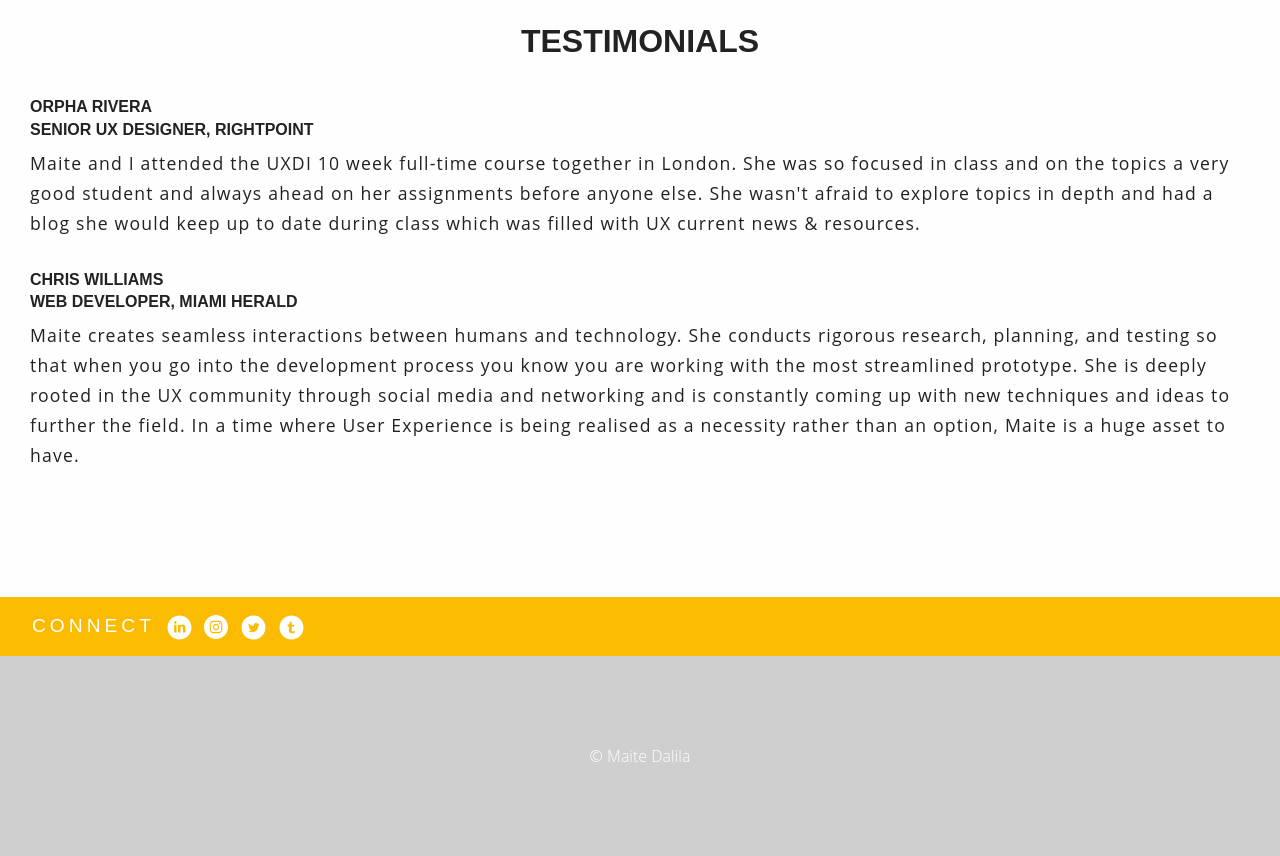
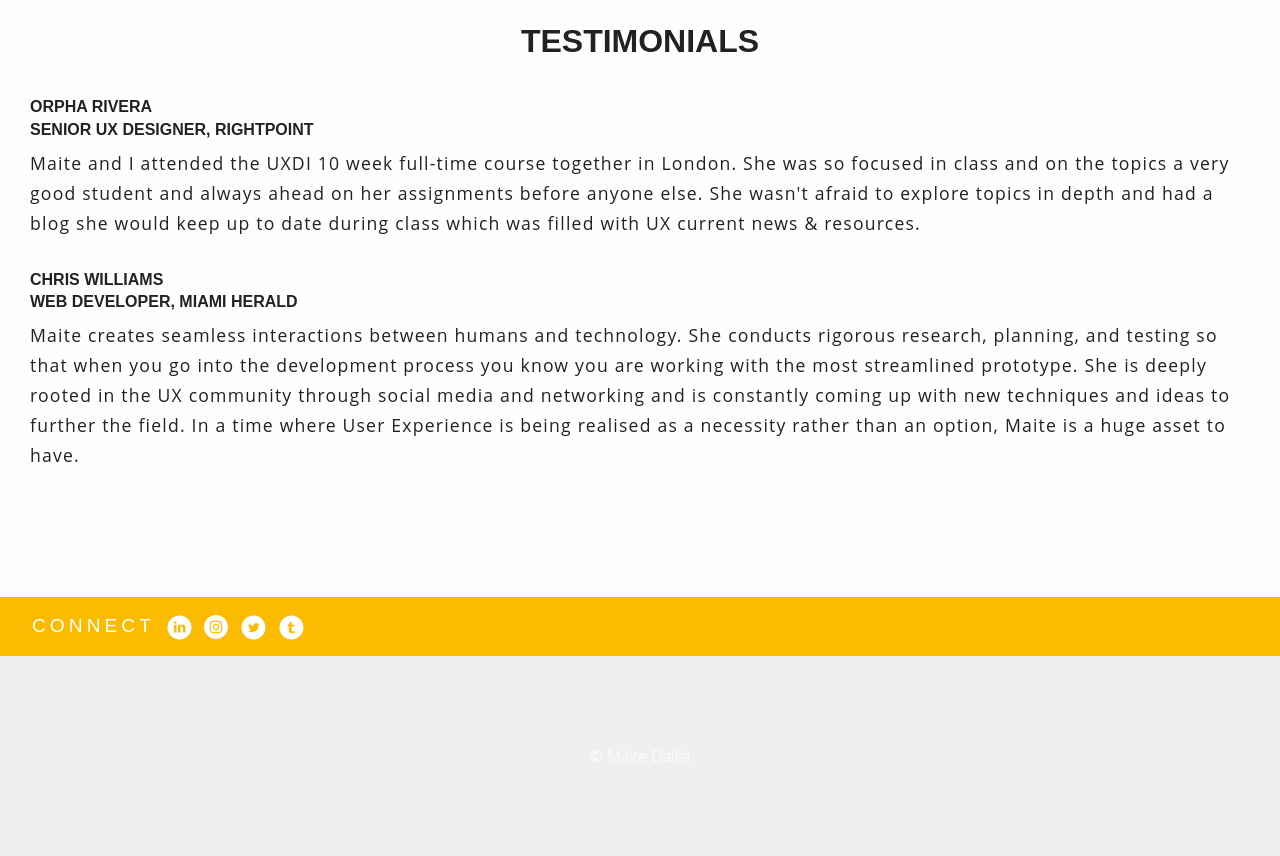
Before and after one commit to maitedalila/my-portfolio, a plain HTML site: page index.html in a window 1280 px wide. Shown: the part 3220-4076 px from the top of the page. Drawn offline with nearby package versions, Linux system fonts and the light colour scheme.

Commit message:
footer color change

```diff
--- a/css/style.css
+++ b/css/style.css
@@ -457,7 +457,7 @@ a {
 }
 
 footer{
-  background: #CFCFCF;
+  background: #EFEFEF;
   text-align: center;
   padding: 5em 0;
   line-height: 2.5;
```
